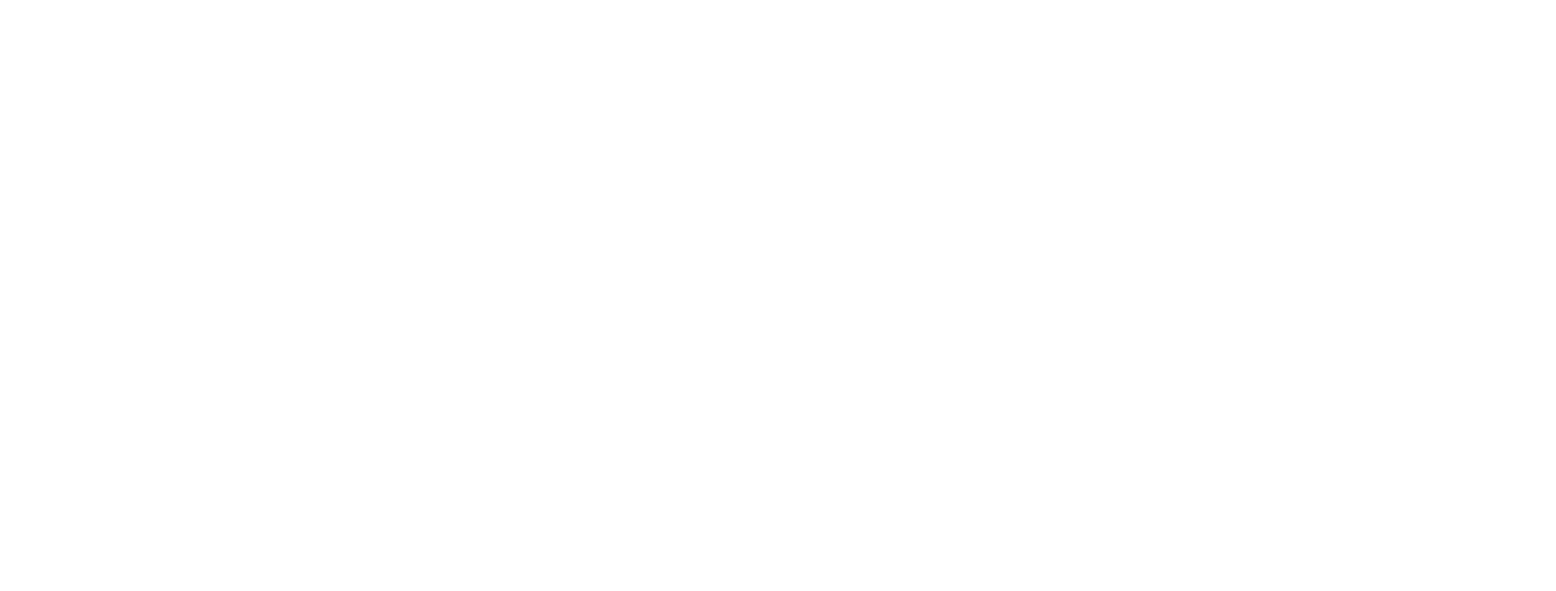
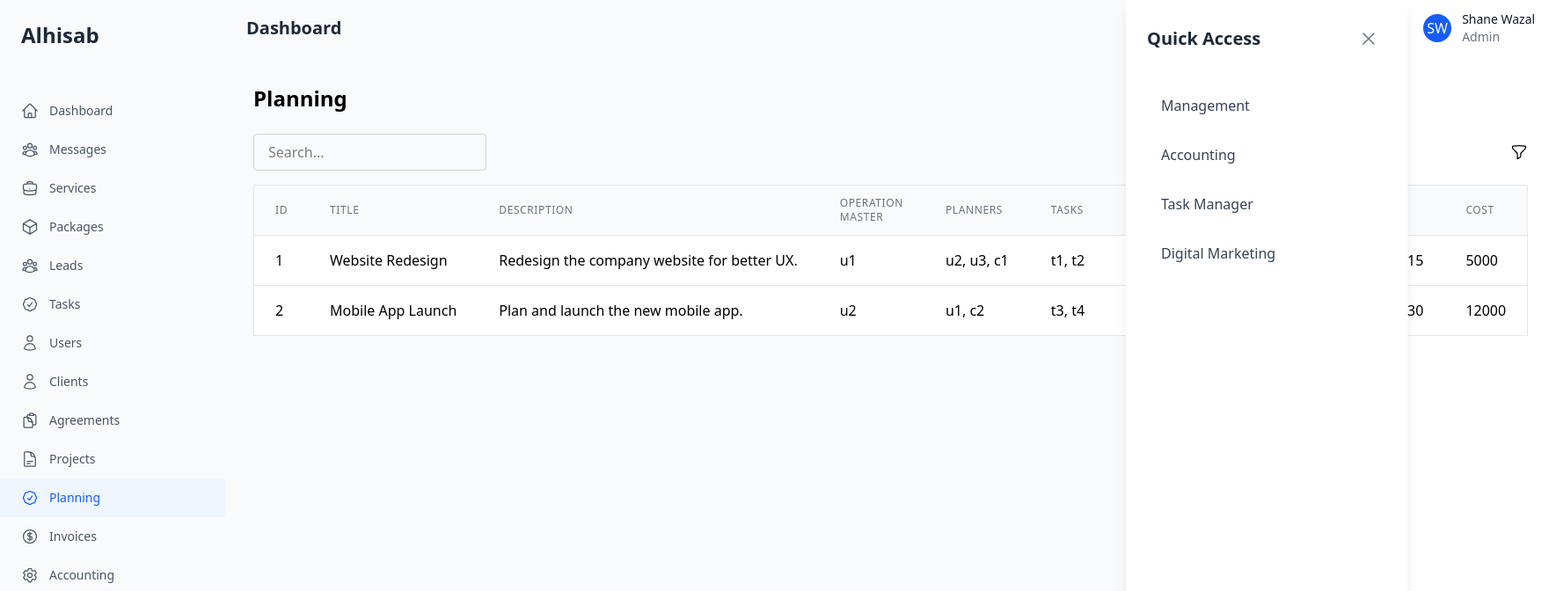
Before and after one commit to einfoengine/alhisab, a Next.js app in the folder frontend/: page /dashboard/planning in a window 1280 px wide. Before the commit this address had no page. Shown: the top 672 px of the page at 88% size, 1769 px wide, since content can reach past the window. Built offline with nearby package versions, Linux system fonts and the light colour scheme.

Commit message:
Planning page started

```diff
--- /dev/null
+++ b/frontend/src/app/dashboard/planning/page.tsx
@@ -0,0 +1,71 @@
+"use client";
+import React, { useState } from "react";
+import TableBuilder from "@/components/TableBuilder";
+import planningData from "@/data/planning.json";
+import planningStatus from "@/data/planningStatus.json";
+import users from "@/data/users.json";
+import clients from "@/data/clients.json";
+import tasks from "@/data/tasks.json";
+
+type Planning = {
+  id: string;
+  title: string;
+  description: string;
+  operation_master: string;
+  planners: string[];
+  tasks: string[];
+  status: string;
+  start_date: string;
+  end_date: string;
+  cost: number;
+};
+
+type User = { id: string; name: string };
+type Client = { id: string; client_name: string };
+type Task = { id: string; title: string };
+
+const userList: User[] = users.users;
+const clientList: Client[] = clients as Client[];
+const taskList: Task[] = tasks.tasks;
+
+const getUserOrClientName = (id: string) => {
+  const user = userList.find((u) => u.id === id);
+  if (user) return user.name;
+  const client = clientList.find((c) => c.id === id);
+  if (client) return client.client_name;
+  return id;
+};
+
+const getTaskTitle = (id: string) => {
+  const task = taskList.find((t) => t.id === id);
+  return task ? task.title : id;
+};
+
+const PlanningPage = () => {
+  const [data] = useState<Planning[]>(planningData.planning);
+
+  const columns = [
+    { key: "id", label: "ID", width: 80 },
+    { key: "title", label: "Title", width: 200 },
+    { key: "description", label: "Description", width: 300 },
+    { key: "operation_master", label: "Operation Master", width: 160, render: (value: unknown) => typeof value === 'string' ? getUserOrClientName(value) : '' },
+    { key: "planners", label: "Planners", width: 200, render: (value: unknown) => Array.isArray(value) ? value.map(getUserOrClientName).join(", ") : '' },
+    { key: "tasks", label: "Tasks", width: 200, render: (value: unknown) => Array.isArray(value) ? value.map(getTaskTitle).join(", ") : '' },
+    { key: "status", label: "Status", width: 140, editable: true, type: "select", options: planningStatus.statuses },
+    { key: "start_date", label: "Start Date", width: 120 },
+    { key: "end_date", label: "End Date", width: 120 },
+    { key: "cost", label: "Cost", width: 100 },
+  ];
+
+  return (
+    <div className="max-w-[1600px] mx-auto px-2 sm:px-4 lg:px-8 py-8">
+      <h1 className="text-2xl font-bold mb-6">Planning</h1>
+      <TableBuilder
+        columns={columns}
+        data={data}
+      />
+    </div>
+  );
+};
+
+export default PlanningPage;
--- /dev/null
+++ b/frontend/src/data/planning.json
@@ -0,0 +1,28 @@
+{
+  "planning": [
+    {
+      "id": "1",
+      "title": "Website Redesign",
+      "description": "Redesign the company website for better UX.",
+      "operation_master": "u1",
+      "planners": ["u2", "u3", "c1"],
+      "tasks": ["t1", "t2"],
+      "status": "planning",
+      "start_date": "2024-07-01",
+      "end_date": "2024-07-15",
+      "cost": 5000
+    },
+    {
+      "id": "2",
+      "title": "Mobile App Launch",
+      "description": "Plan and launch the new mobile app.",
+      "operation_master": "u2",
+      "planners": ["u1", "c2"],
+      "tasks": ["t3", "t4"],
+      "status": "designing",
+      "start_date": "2024-07-10",
+      "end_date": "2024-07-30",
+      "cost": 12000
+    }
+  ]
+}
--- /dev/null
+++ b/frontend/src/data/planningStatus.json
@@ -0,0 +1,11 @@
+{
+  "statuses": [
+    "planning",
+    "designing",
+    "added to task",
+    "complete",
+    "pending",
+    "archived",
+    "deleted"
+  ]
+}
```
